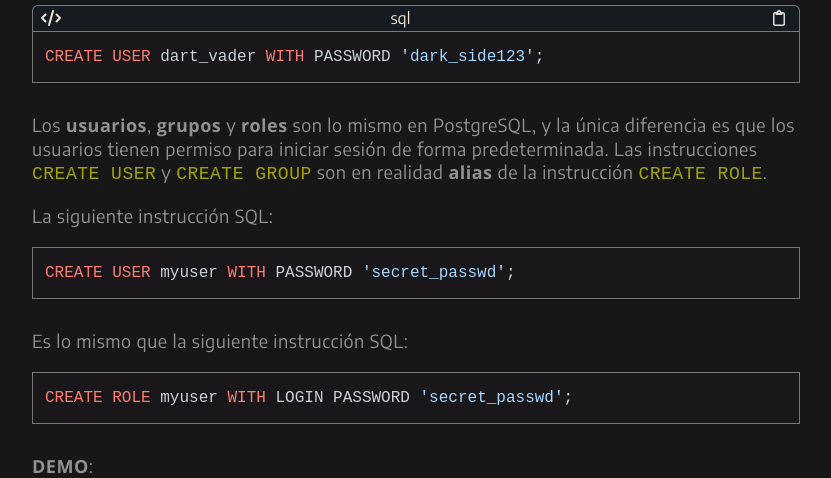
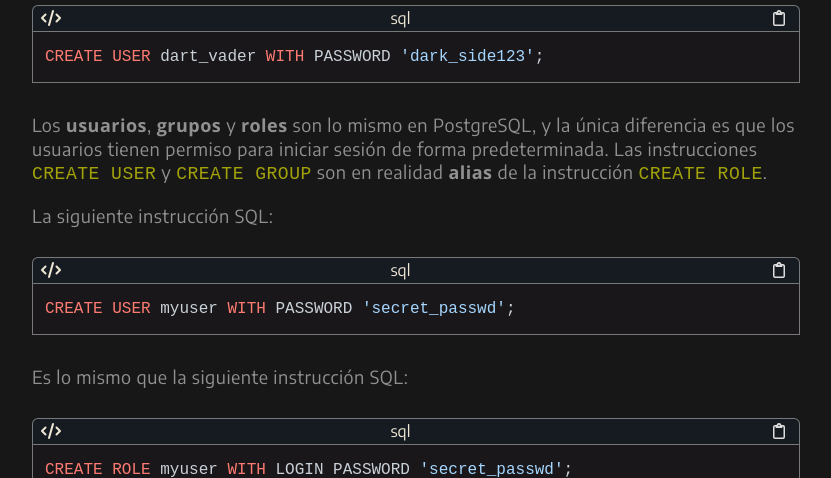
Before and after one commit to EniDev911/guias, a Jekyll site: the page built from docs/_postgres/administrar-roles-usuarios.md, in a window 1280 px wide and 1400 px high, scrolled down 2436 px. Shown: the top 478 px of the window, without its empty margins (224-1055 px from the left). Built offline with Jekyll 4.4.1, drawn with Linux system fonts in a browser that asks for light colours; nearby versions of some CDN libraries; some web fonts are replaced; grey boxes are pictures that could not be loaded.

````diff
--- a/docs/_postgres/administrar-roles-usuarios.md
+++ b/docs/_postgres/administrar-roles-usuarios.md
@@ -116,7 +116,7 @@ Asignandole una contraseña a el usuario **boba_fett** desde la sesión interact
 
 **DEMO**:
 
-![img - demo]({{ page.image_path }}{{ page.image_subpath }}/createuser-and-password.gif)
+![img - demo]({{ page.image_path | relative_url }}{{ page.image_subpath }}/createuser-and-password.gif)
 
 Crear un rol con una contraseña:
 
@@ -129,24 +129,24 @@ Los **usuarios**, **grupos** y **roles** son lo mismo en PostgreSQL, y la única
 
 La siguiente instrucción SQL:
 
-{: .clipboard }
+{% include code-header.html %}
 ```sql
 CREATE USER myuser WITH PASSWORD 'secret_passwd';
 ```
 Es lo mismo que la siguiente instrucción SQL:
 
-{: .clipboard }
+{% include code-header.html %}
 ```sql
 CREATE ROLE myuser WITH LOGIN PASSWORD 'secret_passwd';
 ```
 
 **DEMO**:
 
-![img - demo](assets/create-role-user-login.gif)
+![img - demo]({{ page.image_path | relative_url }}{{ page.image_subpath }}/create-role-user-login.gif)
+
 
 Ambas sentencias crean exactamente lo mismo, un usuario. Este nuevo usuario no tiene ningún permiso aparte de los permisos predeterminados disponibles para el **rol public**. Todos los nuevos usuarios y roles heredan los permisos del **rol public**.
 
-[![](https://img.shields.io/badge/regresar%20a%20contenido-%E2%86%A9-%232BAAEC?style=for-the-badge&logo=readthedocs&logoColor=%23FAC173)](#top)
 
 ---
 
@@ -156,7 +156,7 @@ Cuando se crea una nueva base de datos, PostgreSQL crea de forma predeterminada
 
 PostgreSQL utiliza el concepto de [rutas de búsqueda](https://www.postgresql.org/docs/current/ddl-schemas.html#DDL-SCHEMAS-PATH). La ruta de búsqueda es una lista de nombres de esquema que PostgreSQL comprueba cuando no se utiliza un nombre calificado del objeto de bases de datos.  Por ejemplo, cuando selecciona de una tabla denominada “`mytable`”, PostgreSQL busca esta tabla en los esquemas enumerados en la ruta de búsqueda. Elige la primera coincidencia que encuentra. De forma predeterminada, la ruta de búsqueda contiene los siguientes esquemas:
 
-{: .clipboard }
+{% include code-header.html %}
 ```sql
 show search_path;
 ```
````
